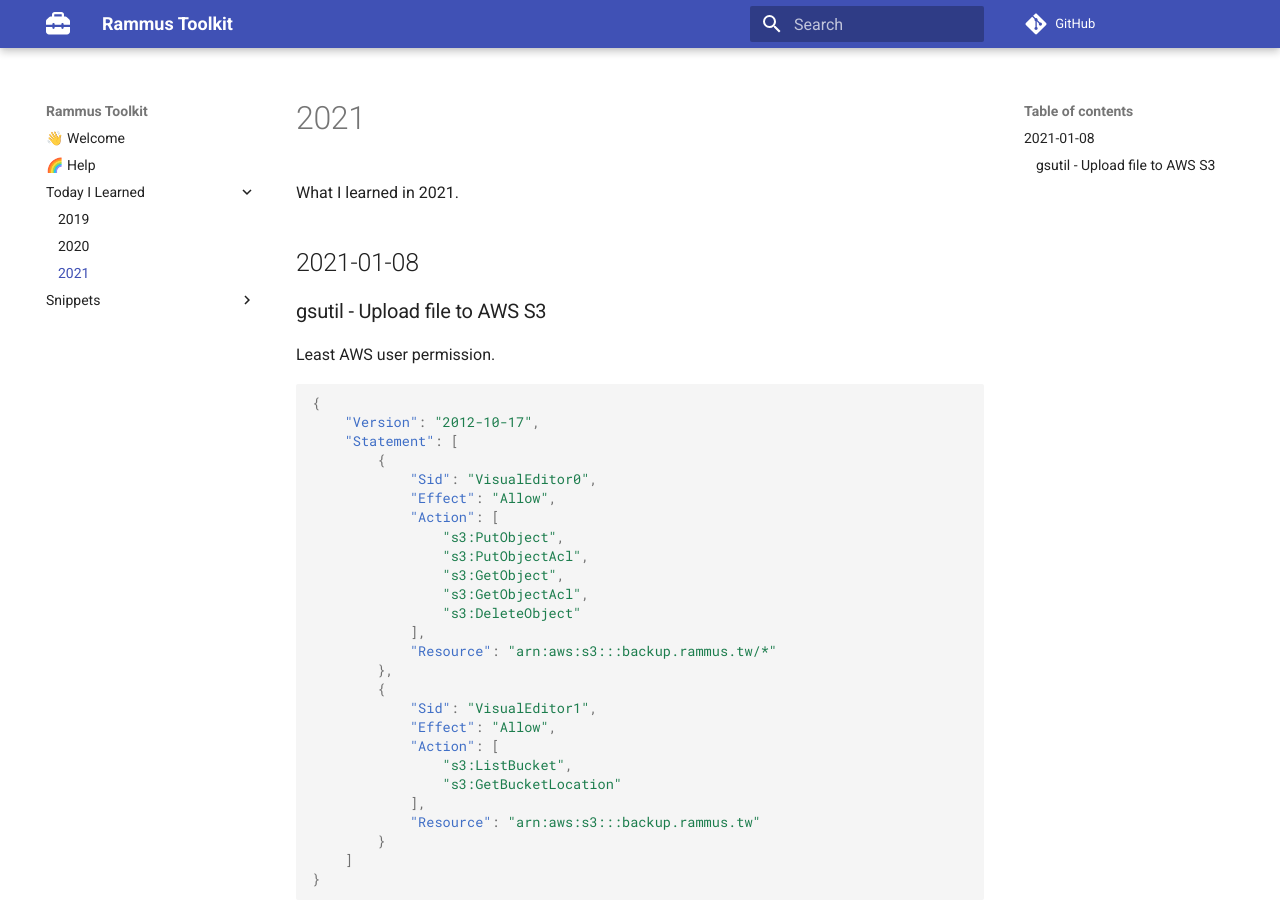
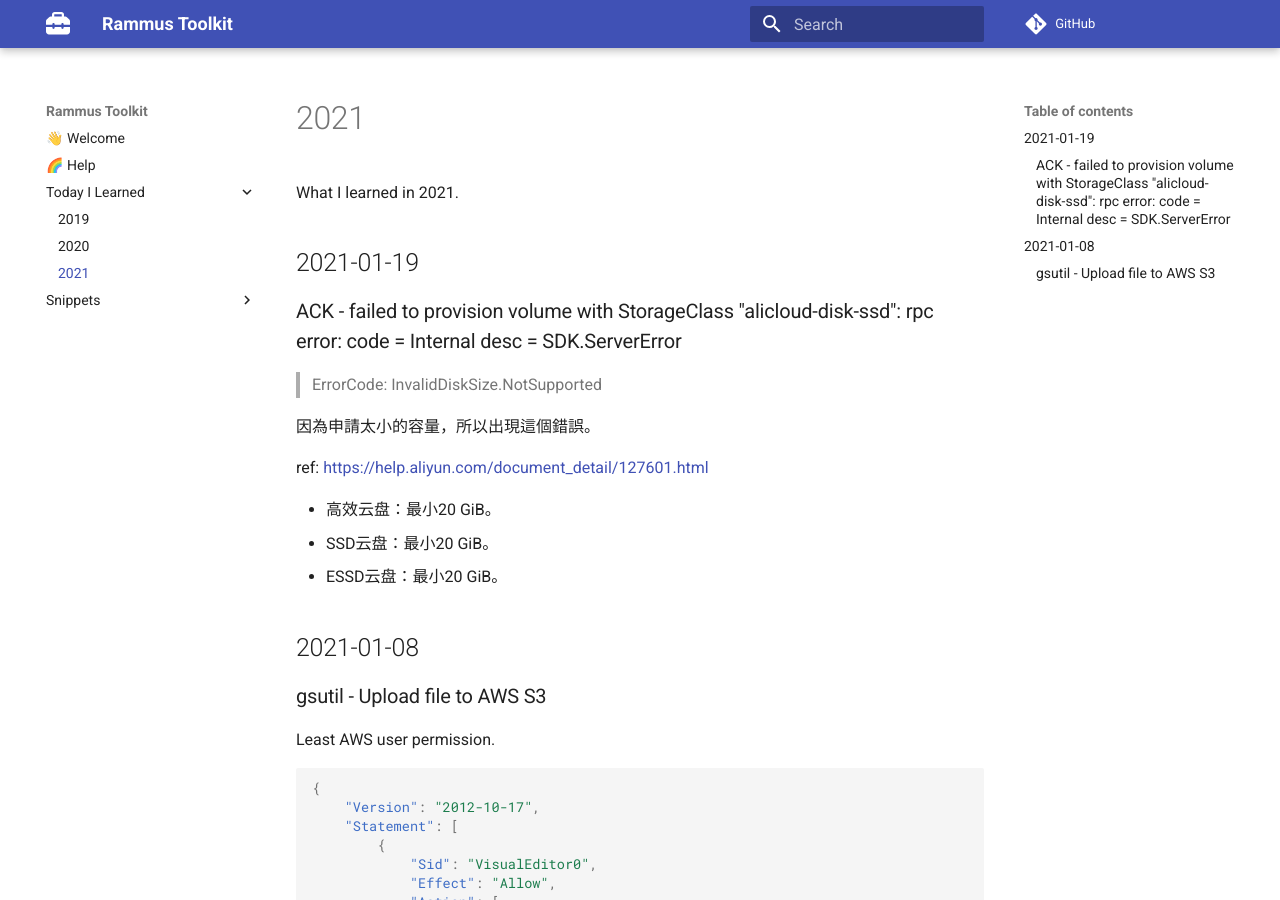
Before and after one commit to RammusXu/toolkit, an MkDocs documentation site: the page built from docs/Today-I-Learned/2021.md, in a window 1280 px wide and 900 px high. Built offline with MkDocs 1.6.1 and Material for MkDocs 9.7.7, drawn with Linux system fonts in a browser that asks for light colours; comment, search, counter and statistics services are not loaded.

Commit message:
ACK - failed to provision volume with StorageClass "alicloud-disk-ssd": rpc error: code = Internal desc = SDK.ServerError

```diff
--- a/docs/Today-I-Learned/2021.md
+++ b/docs/Today-I-Learned/2021.md
@@ -1,6 +1,18 @@
 
 What I learned in 2021.
 
+## 2021-01-19
+### ACK - failed to provision volume with StorageClass "alicloud-disk-ssd": rpc error: code = Internal desc = SDK.ServerError
+
+> ErrorCode: InvalidDiskSize.NotSupported
+
+因為申請太小的容量，所以出現這個錯誤。
+
+ref: https://help.aliyun.com/document_detail/127601.html
+
+- 高效云盘：最小20 GiB。
+- SSD云盘：最小20 GiB。
+- ESSD云盘：最小20 GiB。
 ## 2021-01-08
 ### gsutil - Upload file to AWS S3
 
```
